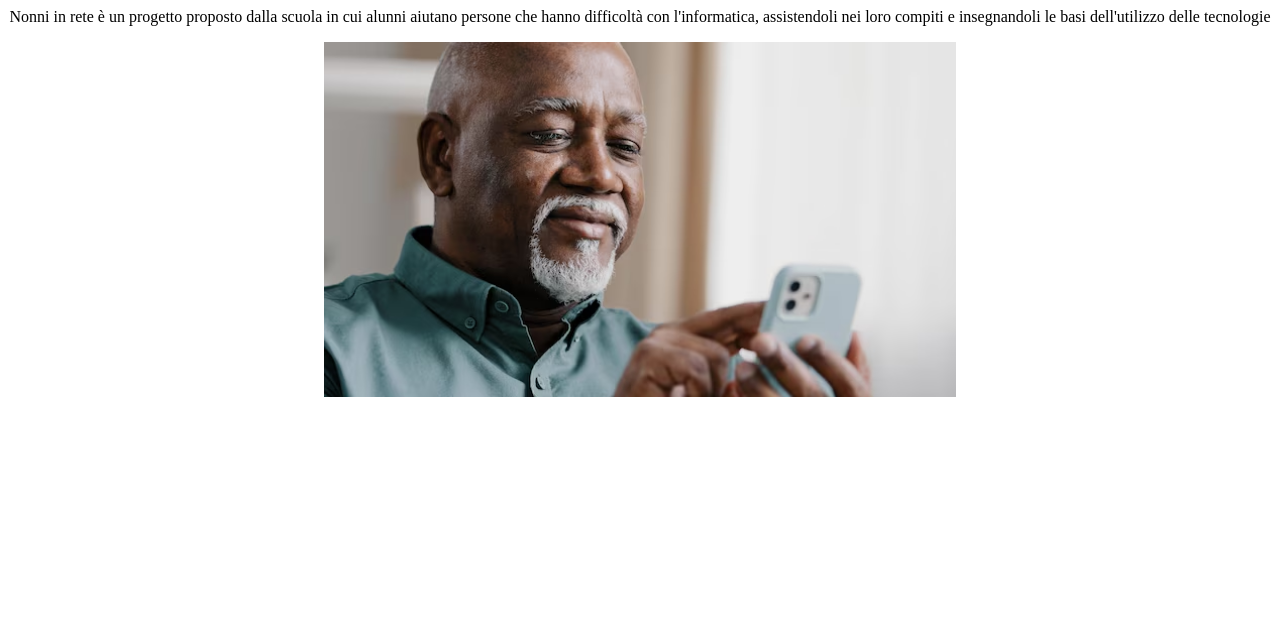
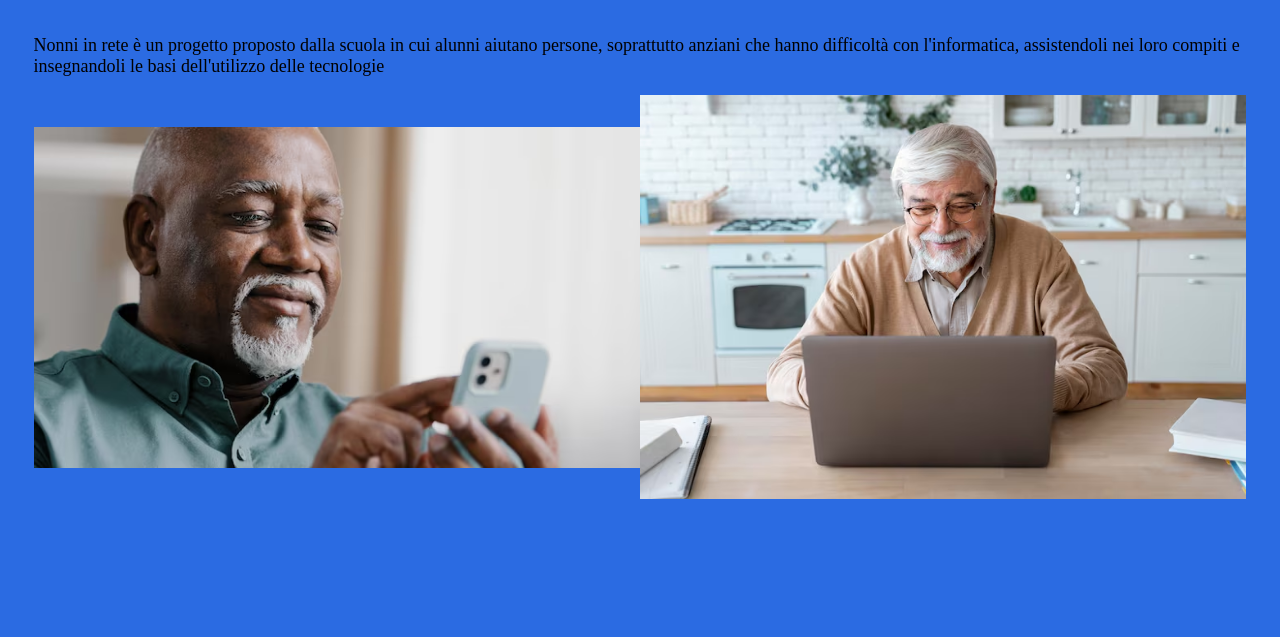
Before and after one commit to prof-Murtas/progetti5ds, a plain HTML site: page nonniInRete/nonniInRete.html in a window 1280 px wide. Shown: the part 163-800 px from the top of the page. Drawn offline with Linux system fonts and the light colour scheme.

Commit message:
modifiche al css

```diff
--- a/nonniInRete/CSS/style.css
+++ b/nonniInRete/CSS/style.css
@@ -2,9 +2,24 @@ body{
     display: flex;
     flex-direction: column;
     align-items: center;
+    padding: 2%;
+
+    background-color: rgb(43, 107, 226);
 }
 
-#imgAnziano{
+#descrizione{
+    font-size: large;
+}
+
+#imgAnziani{
+    width: 100%;
+    display: flex;
+    flex-direction: row;
+    align-items: center;
+    justify-content: center;
+}
+
+#imgAnziani > img{
     width: 50%;
-    height: 50%;
+    height: 100%;
 }
--- a/nonniInRete/nonniInRete.html
+++ b/nonniInRete/nonniInRete.html
@@ -11,14 +11,11 @@
     <h1 id="titolo">Progetto Nonni in rete</h1>
 
     <h2 id="titoloDescr">Descrizione generale del progetto:</h2>
-    <p id="descrizione">Nonni in rete è un progetto proposto dalla scuola in cui alunni aiutano persone che hanno difficoltà con l'informatica, assistendoli nei loro compiti e insegnandoli le basi dell'utilizzo delle tecnologie </p>
-
-    <img id="imgAnziano" src="media/Anziano_con_cell.jpg" alt="img">
-
-
-
-
-
+    <p id="descrizione">Nonni in rete è un progetto proposto dalla scuola in cui alunni aiutano persone, soprattutto anziani che hanno difficoltà con l'informatica, assistendoli nei loro compiti e insegnandoli le basi dell'utilizzo delle tecnologie </p>
+    <div id="imgAnziani">
+        <img id="imgAnziano" src="media/Anziano_con_cell.jpg" alt="imgNonnoCell">
+        <img src="media/Anziano_con_pc.jpg" alt="imgNonnoPc">
+    </div>
 
 </body>
 </html>
```
Also changed, not shown: nonniInRete/media/Anziano_con_pc.jpg (added).
